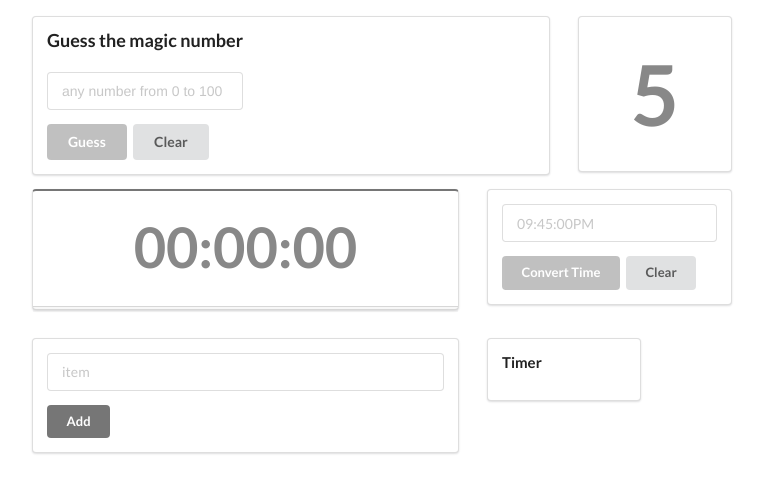
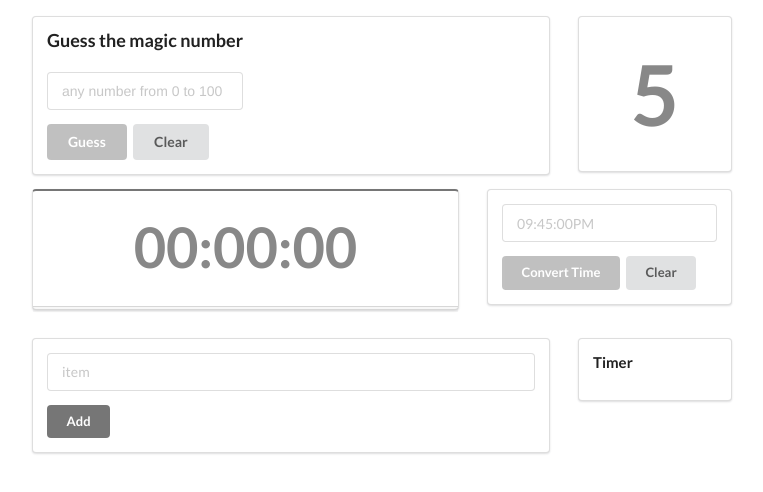
Before and after one commit to kuyaj/venti-uno, a plain HTML site: page index.html in a window 1280 px wide. Shown: the whole page, without its empty margins (258-1021 px from the left). Drawn offline with Linux system fonts and the light colour scheme.

Commit message:
Update index.html

```diff
--- a/index.html
+++ b/index.html
@@ -65,7 +65,7 @@
             </section>
         </section>
         <section class="ui stackable grid">
-            <div class="ui ten wide column">
+            <div class="ui twelve wide column">
                 <div class="ui segment">
                    <section class="ui form">
                       <section class="ui field">
```
